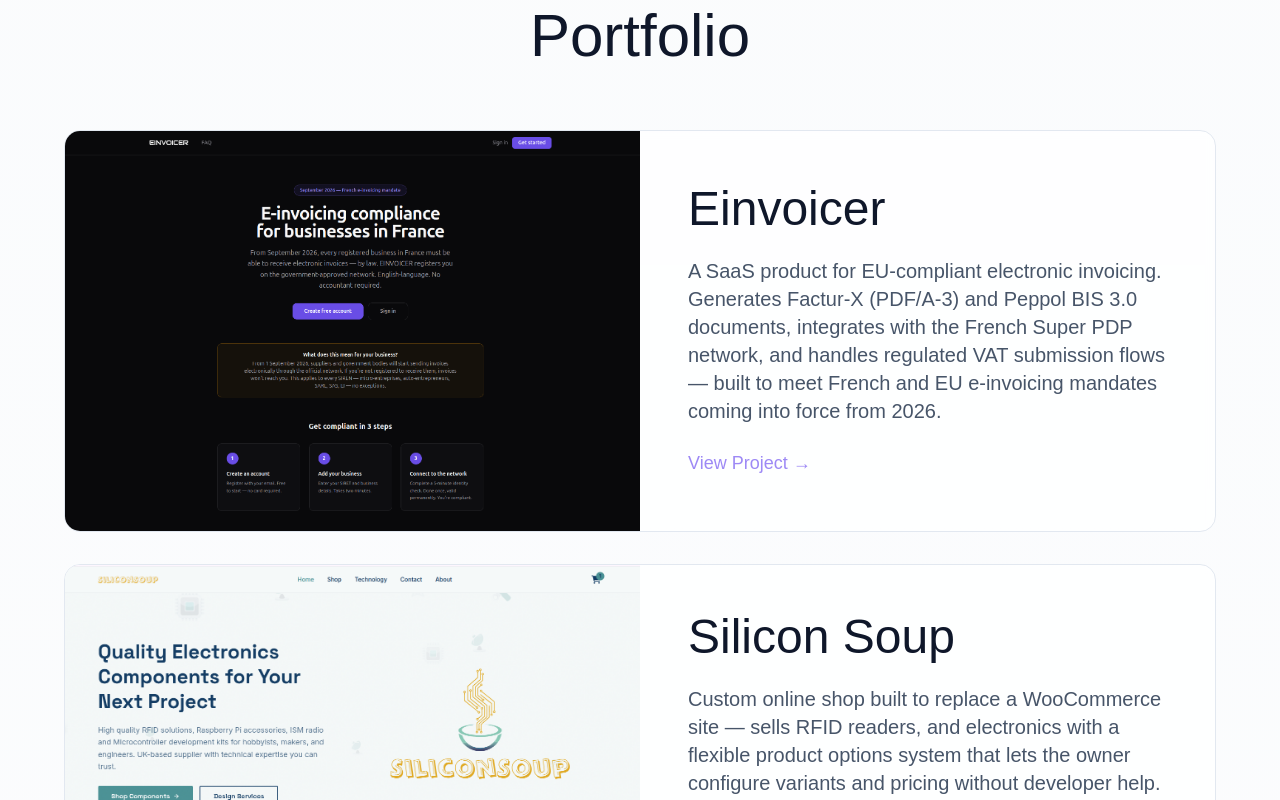
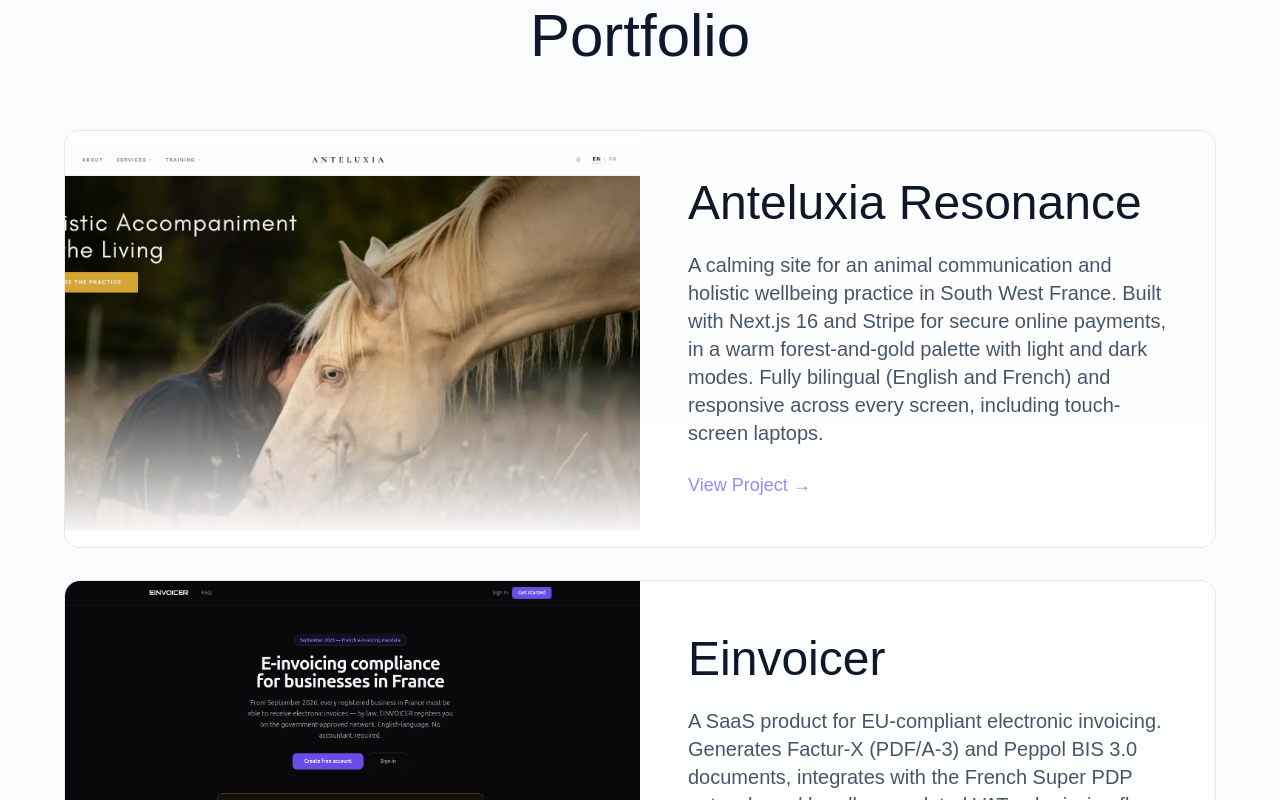
Before and after one commit to wattsmainsanglais/portfolio-next-express, a Next.js app in the folder client/: page /en in a window 1280 px wide. Shown: the part 2940-3740 px from the top of the page. Built offline with nearby package versions, Linux system fonts and the light colour scheme; a web font is replaced by a local one.

Commit message:
add anteluxia project

```diff
--- a/client/messages/en.json
+++ b/client/messages/en.json
@@ -32,6 +32,7 @@
     "para2": "I'm also available for specialist freelance contracts — if you're an agency, startup or larger organisation looking for a full-stack developer working with modern JavaScript frameworks, Next.js, Vite or Go, get in touch. Please contact me using the form below or through my social media — links in the header."
 },
 "Portfolio": {
+    "anteluxia": "A calming site for an animal communication and holistic wellbeing practice in South West France. Built with Next.js 16 and Stripe for secure online payments, in a warm forest-and-gold palette with light and dark modes. Fully bilingual (English and French) and responsive across every screen, including touch-screen laptops.",
     "einvoicer": "A SaaS product for EU-compliant electronic invoicing. Generates Factur-X (PDF/A-3) and Peppol BIS 3.0 documents, integrates with the French Super PDP network, and handles regulated VAT submission flows — built to meet French and EU e-invoicing mandates coming into force from 2026.",
     "silsoup": "Custom online shop built to replace a WooCommerce site — sells RFID readers, and electronics with a flexible product options system that lets the owner configure variants and pricing without developer help. Includes a full admin dashboard, live PayPal checkout, and customer reviews. Hosted on a dedicated server for full control and no monthly platform fees. Written in ViteJs, backend Golang",
     "gardapis": "A full e-commerce store for a French beekeeping products brand. Built on a custom server with a product admin dashboard, the storefront supports 6 languages, bulk discount pricing, product options, verified customer reviews, and PayPal checkout — all hosted on a dedicated server for around €13 per month.",
--- a/client/messages/fr.json
+++ b/client/messages/fr.json
@@ -34,6 +34,7 @@
     "para2": "Je suis également disponible pour des contrats freelance spécialisés — si vous êtes une agence, une startup ou une organisation plus grande à la recherche d'un développeur full-stack travaillant avec des frameworks JavaScript modernes, Next.js, Vite ou Go, contactez-moi. Contactez-moi via le formulaire ci-dessous ou sur mes réseaux sociaux — liens dans l'en-tête."
 },
 "Portfolio": {
+    "anteluxia": "Un site apaisant pour une pratique de communication animale et de bien-être holistique dans le Sud-Ouest de la France. Développé avec Next.js 16 et Stripe pour les paiements en ligne sécurisés, dans une palette chaude forêt et or, avec mode clair et sombre. Entièrement bilingue (anglais et français) et adapté à tous les écrans, y compris les ordinateurs portables tactiles.",
     "einvoicer": "Un produit SaaS pour la facturation électronique conforme à l'UE. Génère des documents Factur-X (PDF/A-3) et Peppol BIS 3.0, s'intègre au réseau Super PDP français et gère les flux de soumission TVA réglementés — conçu pour répondre aux obligations de facturation électronique françaises et européennes entrant en vigueur à partir de 2026.",
     "silsoup": "Boutique en ligne sur mesure, conçue pour remplacer un site WooCommerce — vend des lecteurs RFID et de l'électronique avec un système d'options flexible permettant au propriétaire de configurer les variantes et les tarifs sans intervention technique. Comprend un tableau de bord d'administration complet, un paiement PayPal en direct et un système d'avis clients. Hébergée sur un serveur dédié pour un contrôle total, sans abonnement mensuel à une plateforme. Vite Js, Typescript, backend -Golang.",
     "gardapis": "Une boutique en ligne complète pour une marque française de produits apicoles. Construite sur un serveur sur mesure avec un tableau de bord d'administration des produits, la boutique est disponible en 6 langues, avec des remises sur volume, des options produits, des avis clients vérifiés et le paiement par PayPal — le tout hébergé sur un serveur dédié pour environ 13 € par mois.",
--- a/client/src/app/[locale]/_components/projects.js
+++ b/client/src/app/[locale]/_components/projects.js
@@ -10,6 +10,7 @@ import gardapisThumb from '@/public/images/gardapis.png'
 import { useTranslations } from "next-intl"
 import silsoup from '@/public/images/silsoup.png'
 import einvoicerThumb from '@/public/images/einvoicer.png'
+import anteluxiaThumb from '@/public/images/anteluxia.png'
 
 export default function Projects() {
   const t = useTranslations("Portfolio")
@@ -22,6 +23,13 @@ export default function Projects() {
         </h2>
 
         <div className="space-y-8">
+          <SingleProject
+            link="https://anteluxia-resonance.com"
+            heading="Anteluxia Resonance"
+            src={anteluxiaThumb}
+            alt="Anteluxia Resonance - animal communication and holistic practice website"
+            desc={t("anteluxia")}
+          />
           <SingleProject
             link="https://einvoicer.eu"
             heading="Einvoicer"
```
Also changed, not shown: client/public/images/anteluxia.png (added).
